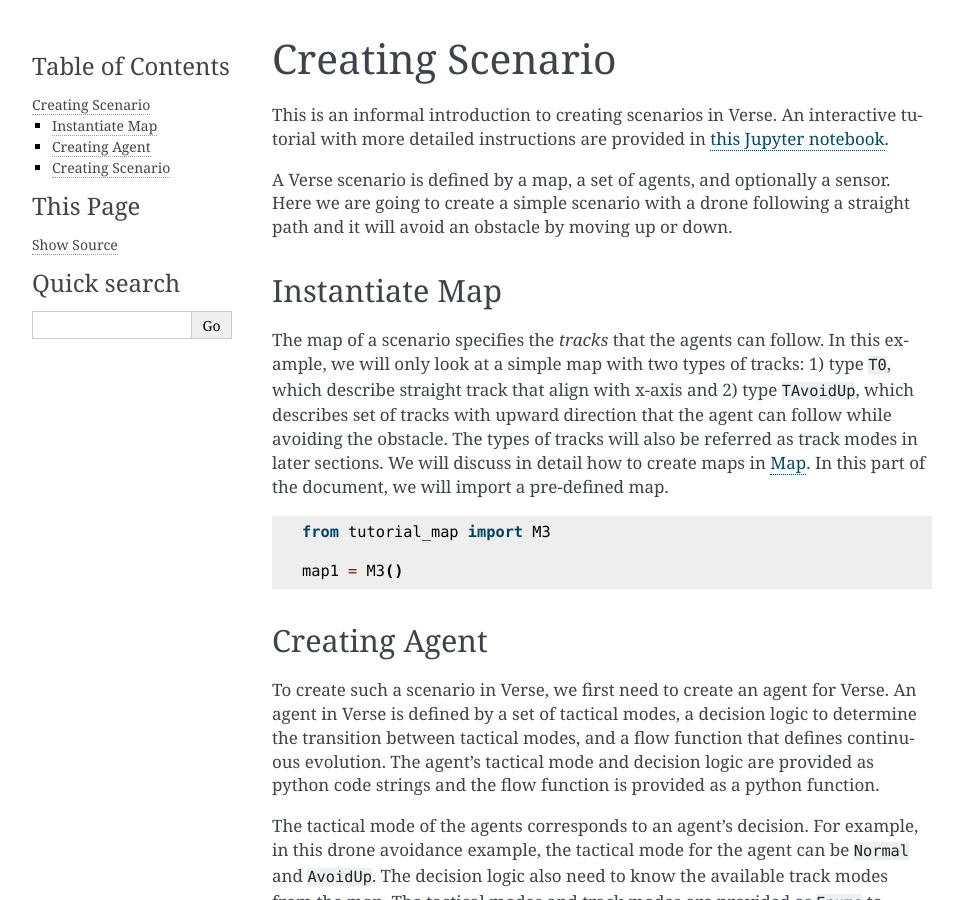
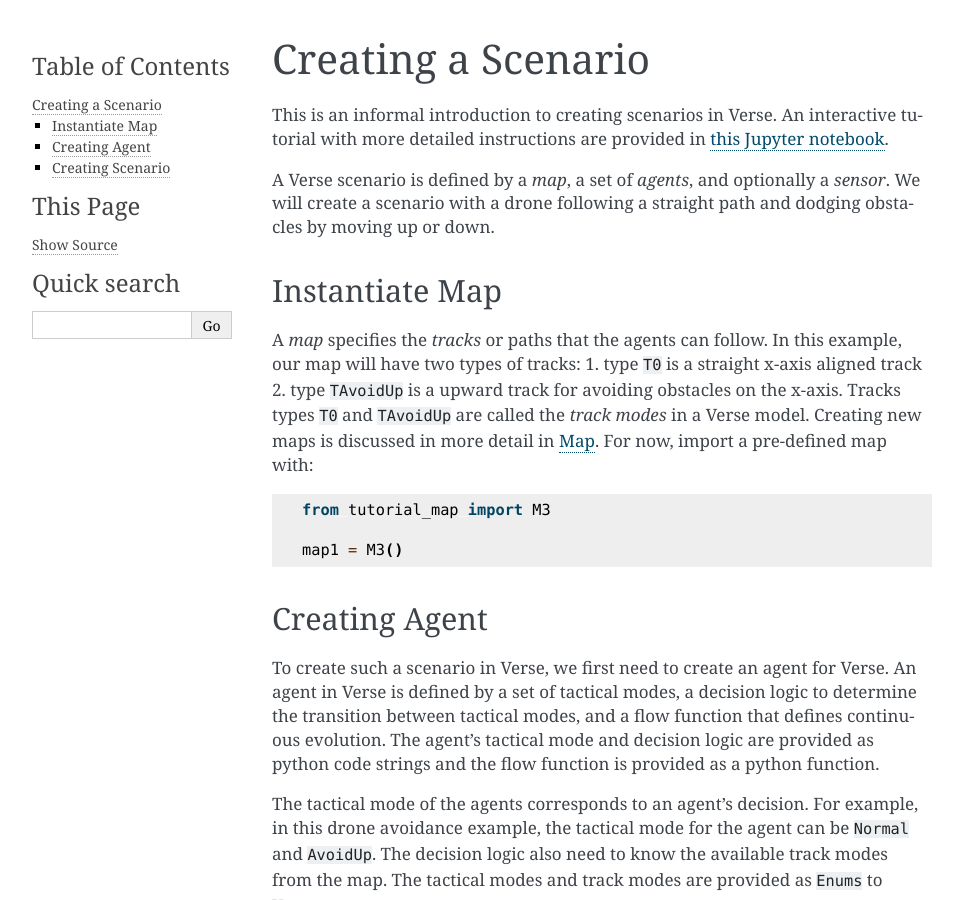
Before and after one commit to AutoVerse-ai/Verse-library, a Sphinx documentation site: the page built from docs/source/creating_scenario_in_verse.md, in a window 1280 px wide and 900 px high. Shown: the whole window, without its empty margins (148-1111 px from the left). Built offline with Sphinx 7.4.7, drawn with Linux system fonts in a browser that asks for light colours.

Commit message:
Editing the creating scenario documentation

````diff
--- a/docs/source/creating_scenario_in_verse.md
+++ b/docs/source/creating_scenario_in_verse.md
@@ -1,10 +1,13 @@
-# Creating Scenario
+# Creating a Scenario
 This is an informal introduction to creating scenarios in Verse. An interactive tutorial with more detailed instructions are provided in [this Jupyter notebook](https://github.com/AutoVerse-ai/Verse-library/blob/main/tutorial/tutorial.ipynb).
 
-A Verse scenario is defined by a map, a set of agents, and optionally  a sensor. Here we are going to create a simple scenario with a drone following a straight path and it  will avoid an obstacle by moving up or down.
+A Verse scenario is defined by a *map*, a set of *agents*, and optionally  a *sensor*. We will create a  scenario with a drone following a straight path and dodging obstacles by moving up or down.
 
 ## Instantiate Map
-The map of a scenario specifies the *tracks* that the agents can follow. In this example, we will only look at a simple map with two types of tracks: 1) type <code>T0</code>, which describe straight track that align with x-axis and 2) type <code>TAvoidUp</code>, which describes set of tracks with upward direction that the agent can follow while avoiding the obstacle. The types of tracks will also be referred as track modes in later sections. We will discuss in detail how to create maps in {doc}`Map<map>`. In this part of the document, we will import a pre-defined map.
+A *map* specifies the *tracks* or paths that the agents can follow. In this example, our map will have two types of tracks:
+    1. type <code>T0</code> is a straight x-axis aligned track
+    2. type <code>TAvoidUp</code> is a upward track for avoiding obstacles on the x-axis.
+Tracks types <code>T0</code> and <code>TAvoidUp</code> are called the *track modes* in a Verse model. Creating new maps is discussed in more detail in {doc}`Map<map>`. For now, import a pre-defined map with:
 
 ```python
 from tutorial_map import M3
````
